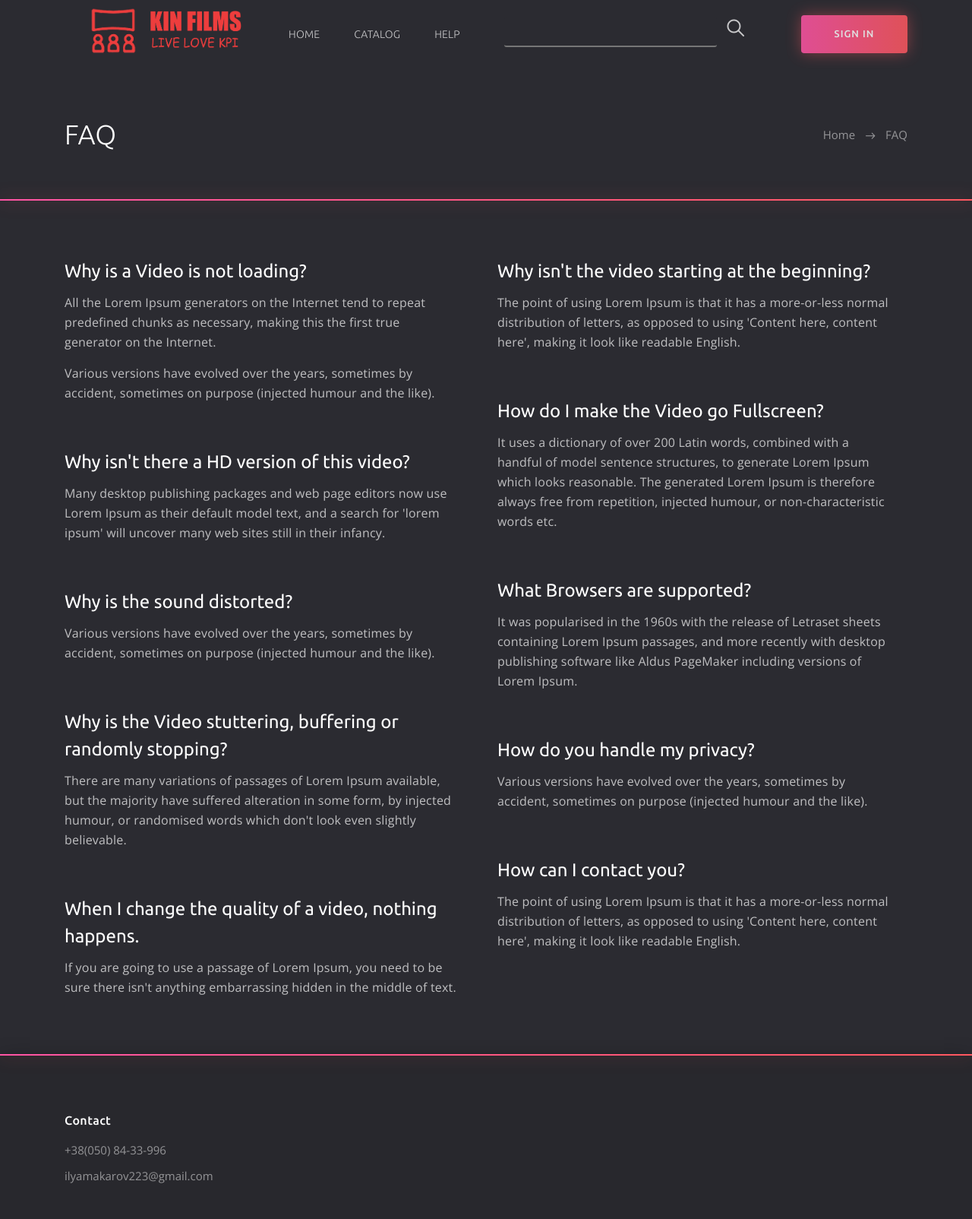
After one commit to kinfi4/DJANGO_Internet_Cinema, a Django app: page /help/ in a window 1280 px wide. The commit adds this page. Shown: the whole page at 76% size. Run offline with Django 3.2, Linux system fonts and the light colour scheme; some libraries are stand-ins or nearby versions.

Commit message:
created help page

```diff
--- a/mainapp/templates/base.html
+++ b/mainapp/templates/base.html
@@ -58,10 +58,10 @@
 									<a class="header__nav-link" href="/">Home</a>
 								</li>
 								<li class="header__nav-item">
-									<a href="pricing.html" class="header__nav-link">Catalog</a>
+									<a href="/catalog/" class="header__nav-link">Catalog</a>
 								</li>
 								<li class="header__nav-item">
-									<a href="faq.html" class="header__nav-link">Help</a>
+									<a href="/help/" class="header__nav-link">Help</a>
 								</li>
 							</ul>
 							<!-- end header nav -->
@@ -260,13 +260,10 @@
 		</section>
 	</div>
 
+	{% endblock content%}
 
 
 
-
-
-
-	{% endblock content%}
 	<!-- footer -->
 	<footer class="footer">
 		<div class="container">
--- /dev/null
+++ b/mainapp/templates/help.html
@@ -0,0 +1,88 @@
+{% extends 'base.html' %}
+{% block content %}
+    	<!-- page title -->
+	<section class="section section--first section--bg" data-bg="img/section/section.jpg">
+		<div class="container">
+			<div class="row">
+				<div class="col-12">
+					<div class="section__wrap">
+						<!-- section title -->
+						<h2 class="section__title">FAQ</h2>
+						<!-- end section title -->
+
+						<!-- breadcrumb -->
+						<ul class="breadcrumb">
+							<li class="breadcrumb__item"><a href="#">Home</a></li>
+							<li class="breadcrumb__item breadcrumb__item--active">FAQ</li>
+						</ul>
+						<!-- end breadcrumb -->
+					</div>
+				</div>
+			</div>
+		</div>
+	</section>
+	<!-- end page title -->
+
+	<!-- faq -->
+	<section class="section">
+		<div class="container">
+			<div class="row">
+				<div class="col-12 col-md-6">
+					<div class="faq">
+						<h3 class="faq__title">Why is a Video is not loading?</h3>
+						<p class="faq__text">All the Lorem Ipsum generators on the Internet tend to repeat predefined chunks as necessary, making this the first true generator on the Internet.</p>
+						<p class="faq__text">Various versions have evolved over the years, sometimes by accident, sometimes on purpose (injected humour and the like).</p>
+					</div>
+
+					<div class="faq">
+						<h3 class="faq__title">Why isn't there a HD version of this video?</h3>
+						<p class="faq__text">Many desktop publishing packages and web page editors now use Lorem Ipsum as their default model text, and a search for 'lorem ipsum' will uncover many web sites still in their infancy.</p>
+					</div>
+
+					<div class="faq">
+						<h3 class="faq__title">Why is the sound distorted?</h3>
+						<p class="faq__text">Various versions have evolved over the years, sometimes by accident, sometimes on purpose (injected humour and the like).</p>
+					</div>
+
+					<div class="faq">
+						<h3 class="faq__title">Why is the Video stuttering, buffering or randomly stopping?</h3>
+						<p class="faq__text">There are many variations of passages of Lorem Ipsum available, but the majority have suffered alteration in some form, by injected humour, or randomised words which don't look even slightly believable.</p>
+					</div>
+
+					<div class="faq">
+						<h3 class="faq__title">When I change the quality of a video, nothing happens.</h3>
+						<p class="faq__text">If you are going to use a passage of Lorem Ipsum, you need to be sure there isn't anything embarrassing hidden in the middle of text.</p>
+					</div>
+				</div>
+
+				<div class="col-12 col-md-6">
+					<div class="faq">
+						<h3 class="faq__title">Why isn't the video starting at the beginning?</h3>
+						<p class="faq__text">The point of using Lorem Ipsum is that it has a more-or-less normal distribution of letters, as opposed to using 'Content here, content here', making it look like readable English.</p>
+					</div>
+
+					<div class="faq">
+						<h3 class="faq__title">How do I make the Video go Fullscreen?</h3>
+						<p class="faq__text">It uses a dictionary of over 200 Latin words, combined with a handful of model sentence structures, to generate Lorem Ipsum which looks reasonable. The generated Lorem Ipsum is therefore always free from repetition, injected humour, or non-characteristic words etc.</p>
+					</div>
+
+					<div class="faq">
+						<h3 class="faq__title">What Browsers are supported?</h3>
+						<p class="faq__text">It was popularised in the 1960s with the release of Letraset sheets containing Lorem Ipsum passages, and more recently with desktop publishing software like Aldus PageMaker including versions of Lorem Ipsum.</p>
+					</div>
+
+					<div class="faq">
+						<h3 class="faq__title">How do you handle my privacy?</h3>
+						<p class="faq__text">Various versions have evolved over the years, sometimes by accident, sometimes on purpose (injected humour and the like).</p>
+					</div>
+
+					<div class="faq">
+						<h3 class="faq__title">How can I contact you?</h3>
+						<p class="faq__text">The point of using Lorem Ipsum is that it has a more-or-less normal distribution of letters, as opposed to using 'Content here, content here', making it look like readable English.</p>
+					</div>
+				</div>
+			</div>
+		</div>
+	</section>
+	<!-- end faq -->
+{% endblock content %}
--- a/mainapp/urls.py
+++ b/mainapp/urls.py
@@ -1,9 +1,10 @@
 from django.urls import path
 
-from .views import BaseView, FilmView, CatalogView
+from .views import BaseView, FilmView, CatalogView, HelpView
 
 urlpatterns = [
     path('', BaseView.as_view(), name='base'),
     path('films/<str:film_slug>/', FilmView.as_view(), name='film_detail'),
     path('catalog/', CatalogView.as_view(), name='catalog'),
+    path('help/', HelpView.as_view(), name='help'),
 ]
--- a/mainapp/views.py
+++ b/mainapp/views.py
@@ -28,6 +28,7 @@ class FilmView(View):
         context = {
             'film': Film.objects.get(slug=slug)
         }
+
         return context
 
 
@@ -36,4 +37,18 @@ class CatalogView(View):
         return render(request, 'catalog.html', self.prepare_context())
 
     def prepare_context(self):
-        pass
+        categories = Category.objects.all()
+
+        context = {
+            'categories': categories
+        }
+
+        return context
+
+
+class HelpView(View):
+    def get(self, request, *args, **kwargs):
+        return render(request, 'help.html', self.prepare_context())
+
+    def prepare_context(self):
+        return {}
```
Also changed, not shown: mainapp/templates/catalog.html (+35 -1 lines), mainapp/templates/film_detail.html (+22 -1 lines), static/img/home__bg.jpg (added), static/img/home__bg2.jpg (added), static/img/home__bg3.jpg (added), static/img/home__bg4.jpg (added).
